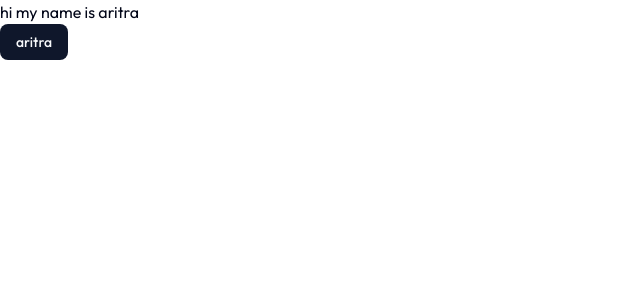
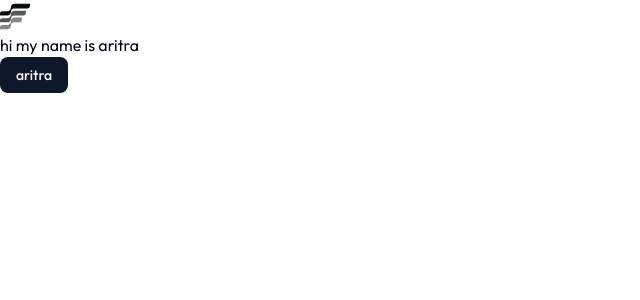
Before and after one commit to aritra0085/ai-trip-planner, a Next.js app: page / in a window 1280 px wide. Shown: the top 300 px of the page, without its empty margins (0-640 px from the left). Built offline with nearby package versions, Linux system fonts and the light colour scheme.

Commit message:
include logos

```diff
--- a/app/_components/Header.tsx
+++ b/app/_components/Header.tsx
@@ -1,9 +1,14 @@
+import Image from 'next/image'
 import React from 'react'
 
 const Header = () => {
   return (
     <div>
+      {/* Logo */}
+        <Image src={'/logo.svg'} alt='logo' width={30} height={30}/>
+      {/* Menu Options */}
 
+      {/* Get Started Button */}
     </div>
   )
 }
--- a/app/layout.tsx
+++ b/app/layout.tsx
@@ -1,6 +1,7 @@
 import type { Metadata } from "next";
 import {Geist, Outfit} from "next/font/google";
 import "./globals.css";
+import Provider from "./provider";
 
 const geistSans = Geist({
   variable: "--font-geist-sans",
@@ -20,7 +21,10 @@ export default function RootLayout({
       <body
         className={outfit.className}
       >
-        {children}
+        <Provider>
+          {children}
+        </Provider>
+
       </body>
     </html>
   );
--- a/app/provider.tsx
+++ b/app/provider.tsx
@@ -1,11 +1,17 @@
-import React from 'react'
+import React from 'react';
+import Header from './_components/Header';
 
-const Provider = () => {
+function Provider({
+  children,
+}: Readonly<{
+  children: React.ReactNode;
+}>) {
   return (
     <div>
-
+      <Header />
+      {children}
     </div>
   )
 }
 
-export default Provider
+export default Provider;
```
Also changed, not shown: public/logo.svg (added).
